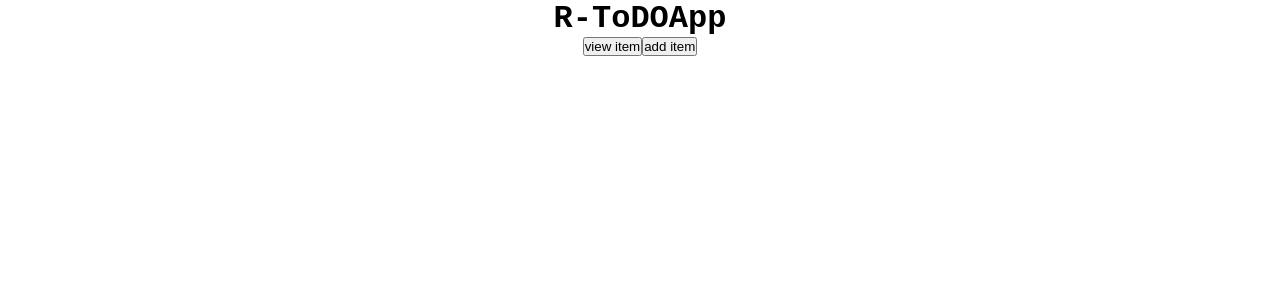
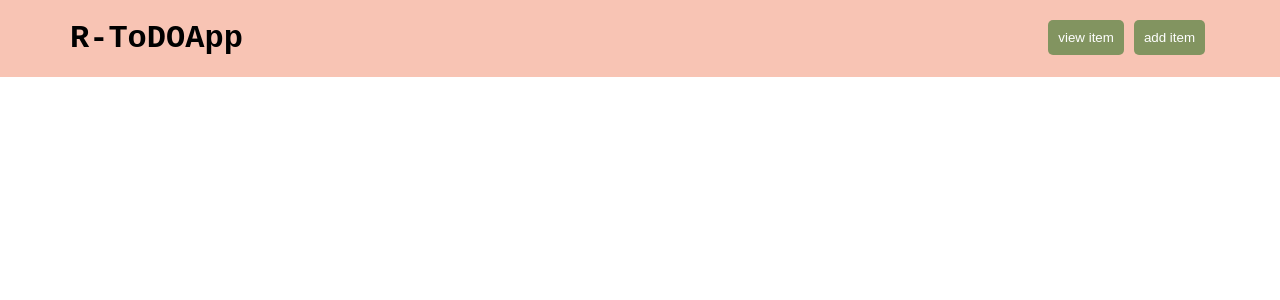
Before and after one commit to meeraqunaibi/to-do-list, a React (Create React App) app: page / in a window 1280 px wide. Shown: the top 300 px of the page. Built offline with nearby package versions, Linux system fonts and the light colour scheme.

Commit message:
add-header-component

```diff
--- a/src/App.jsx
+++ b/src/App.jsx
@@ -1,5 +1,6 @@
 import { useState } from "react";
 import "./App.css";
+import Header from "./components/header/header.component";
 import AddItem from "./pages/addItem/addItem.component";
 import ViewItems from "./pages/viewItems/viewItem.component";
 
@@ -33,21 +34,7 @@ function App() {
   };
   return (
     <div className="App">
-      <h1 style={{ fontWeigh: 600 }}>R-ToDOApp</h1>
-      <button
-        onClick={() => {
-          setCurrentPage("view");
-        }}
-      >
-        view item
-      </button>
-      <button
-        onClick={() => {
-          setCurrentPage("add");
-        }}
-      >
-        add item
-      </button>
+      <Header setCurrentPage={setCurrentPage} />
       {currentPage === "add" ? <AddItem addNewItem={addNewItem} /> : ""}
       {currentPage === "view" ? (
         <ViewItems
--- /dev/null
+++ b/src/components/header/header.component.css
@@ -0,0 +1,15 @@
+.header{
+    display: flex;
+    padding: 20px 70px;
+    justify-content: space-between;
+    background-color: #F8C4B4;
+}
+.action-header{
+    margin: 0px 5px;
+    padding: 10px;
+    border: none;
+    border-radius: 5px;
+    background-color: #829460;
+    color: white;
+
+}
--- /dev/null
+++ b/src/components/header/header.component.js
@@ -0,0 +1,28 @@
+import React from "react";
+import "./header.component.css";
+
+const Header = (props) => {
+  return (
+    <div className="header">
+      <h1 style={{ fontWeigh: 600 }}>R-ToDOApp</h1>
+      <div>
+        <button className="action-header"
+          onClick={() => {
+            props.setCurrentPage("view");
+          }}
+        >
+          view item
+        </button>
+        <button className="action-header"
+          onClick={() => {
+            props.setCurrentPage("add");
+          }}
+        >
+          add item
+        </button>
+      </div>
+    </div>
+  );
+};
+
+export default Header;
```
